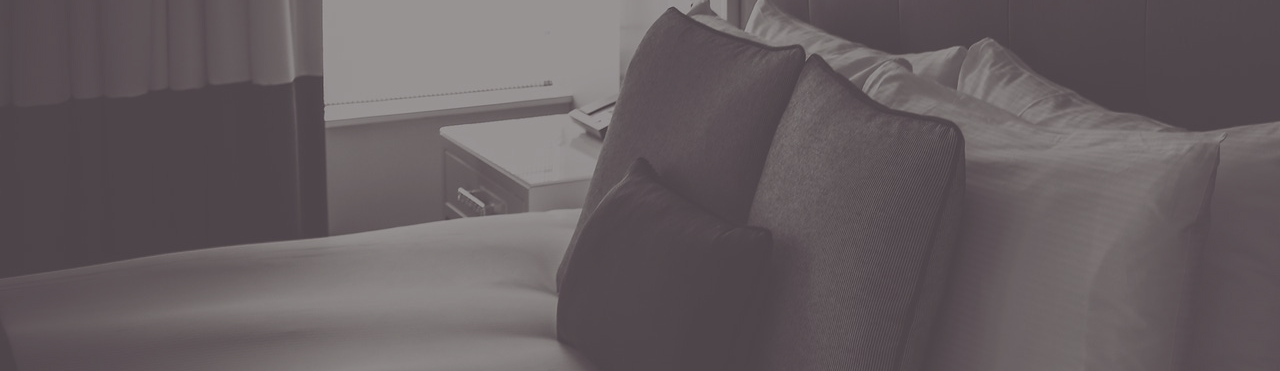
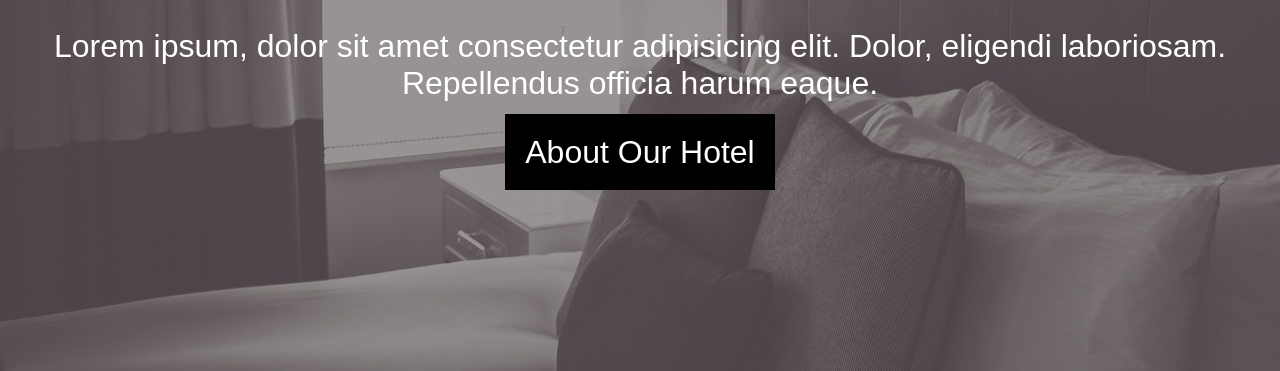
Before and after one commit to KaranVyas145/DemoWebsite, a plain HTML site: page index.html in a window 1280 px wide. Shown: the part 772-1143 px from the top of the page. Drawn offline with Linux system fonts and the light colour scheme.

Commit message:
Update style.css

```diff
--- a/style.css
+++ b/style.css
@@ -57,10 +57,12 @@ a:hover{
 
 }
 .Enjoyy{
-	position: absolute;
-	vertical-align: middle;
+	position: relative;
+	text-align: center;
+	top: 50%;
+	left: 50%;
+	transform:translateX(-50%);
 	font-size: 200%;
-	top: 50%;
 	color: #fff;
 }
 
```
